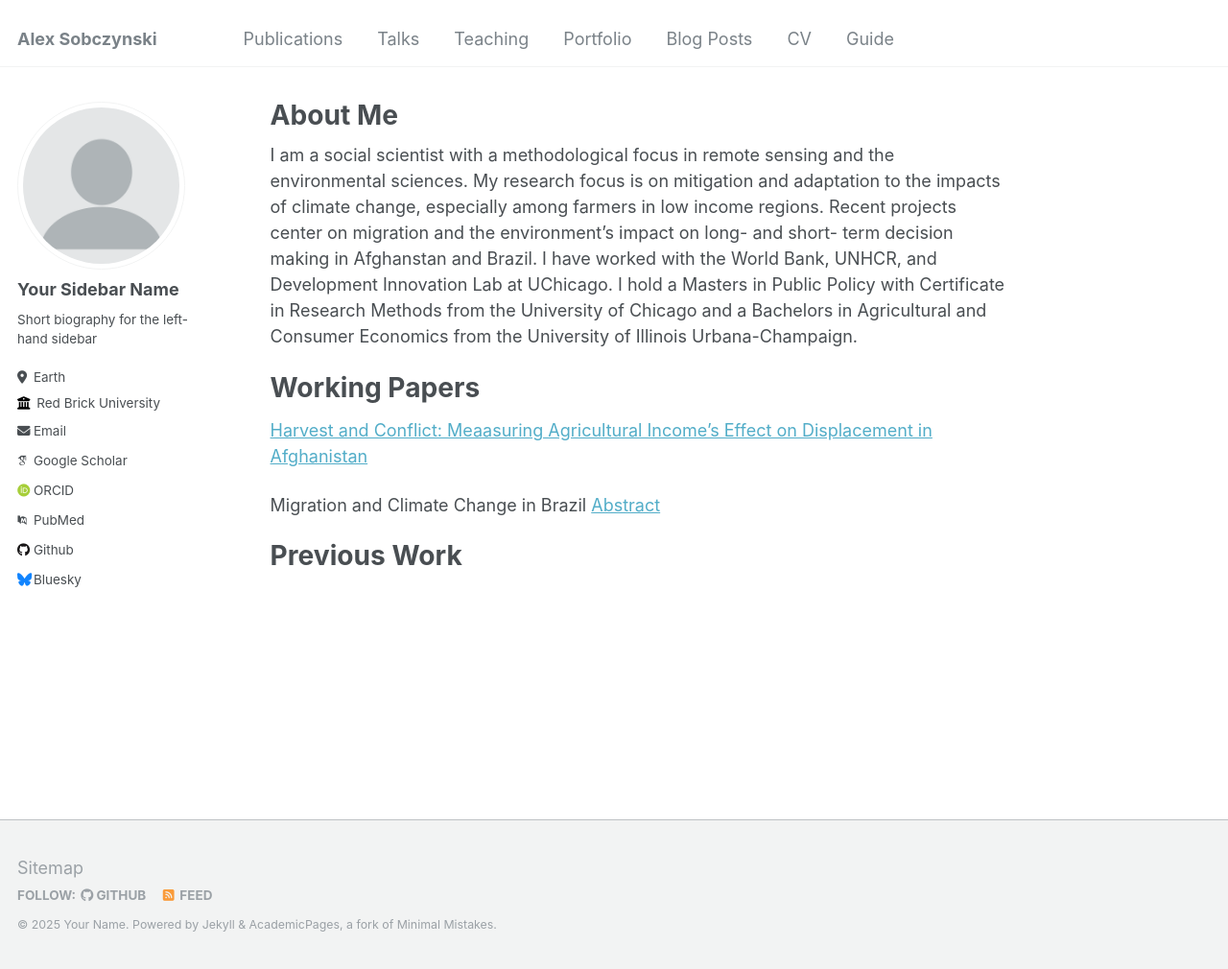
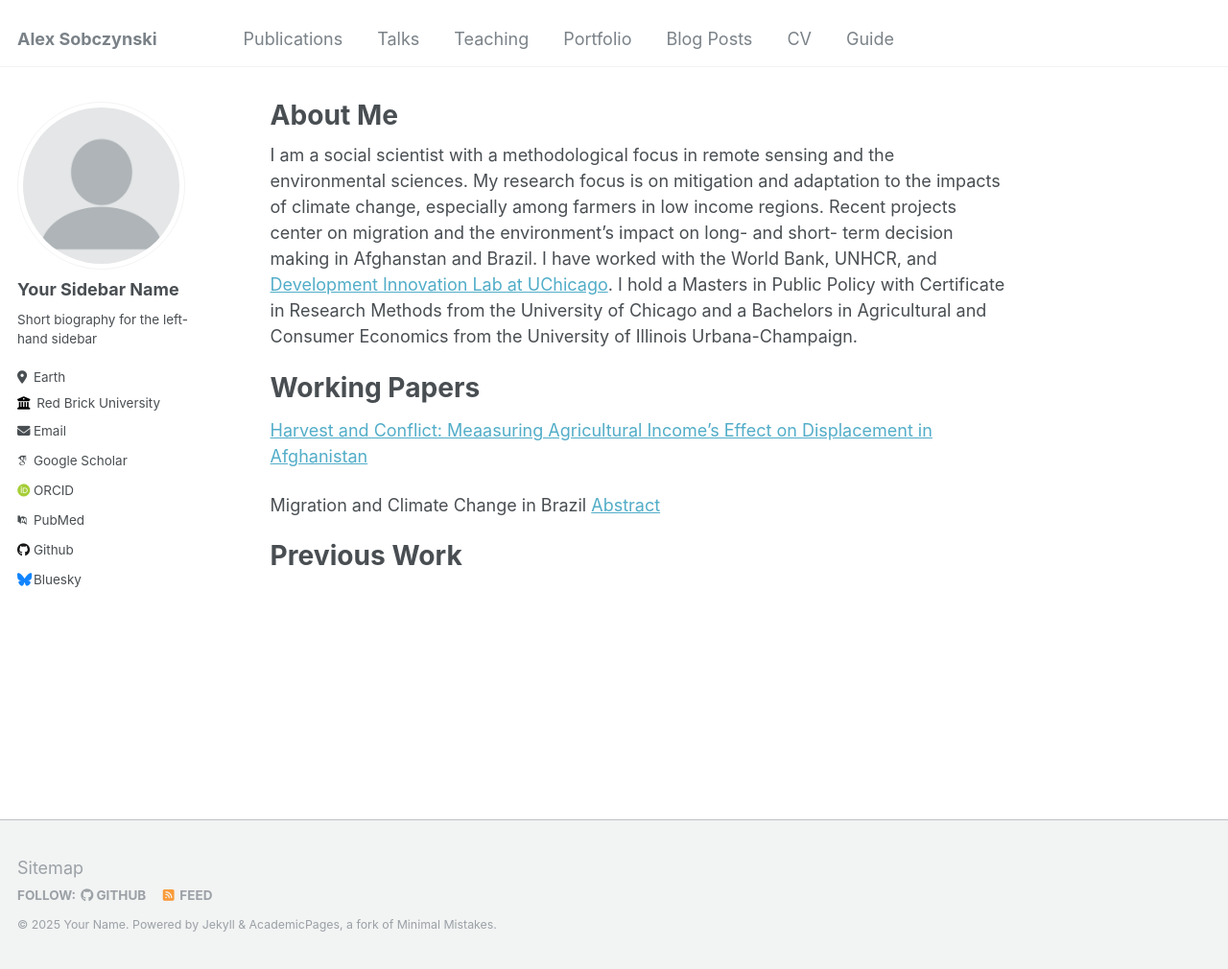
Before and after one commit to alex-sobczynski/alex-sobczynski.github.io, a Jekyll site: the page built from _pages/about.md, in a window 1280 px wide and 1010 px high. Shown: the whole window at 96% size. Built offline with Jekyll 4.4.1, drawn with Linux system fonts in a browser that asks for light colours; some web fonts are replaced; part of the change alters nothing that is shown.

```diff
--- a/_pages/about.md
+++ b/_pages/about.md
@@ -7,7 +7,7 @@ redirect_from:
   - /about.html
 ---
 
-I am a social scientist with a methodological focus in remote sensing and the environmental sciences. My research focus is on mitigation and adaptation to the impacts of climate change, especially among farmers in low income regions. Recent projects center on migration and the environment's impact on long- and short- term decision making in Afghanstan and Brazil. I have worked with the World Bank, UNHCR, and Development Innovation Lab at UChicago. I hold a Masters in Public Policy with Certificate in Research Methods from the University of Chicago and a Bachelors in Agricultural and Consumer Economics from the University of Illinois Urbana-Champaign.
+I am a social scientist with a methodological focus in remote sensing and the environmental sciences. My research focus is on mitigation and adaptation to the impacts of climate change, especially among farmers in low income regions. Recent projects center on migration and the environment's impact on long- and short- term decision making in Afghanstan and Brazil. I have worked with the World Bank, UNHCR, and [Development Innovation Lab at UChicago](https://dil.uchicago.edu/). I hold a Masters in Public Policy with Certificate in Research Methods from the University of Chicago and a Bachelors in Agricultural and Consumer Economics from the University of Illinois Urbana-Champaign.
 
 Working Papers
 ======
```
